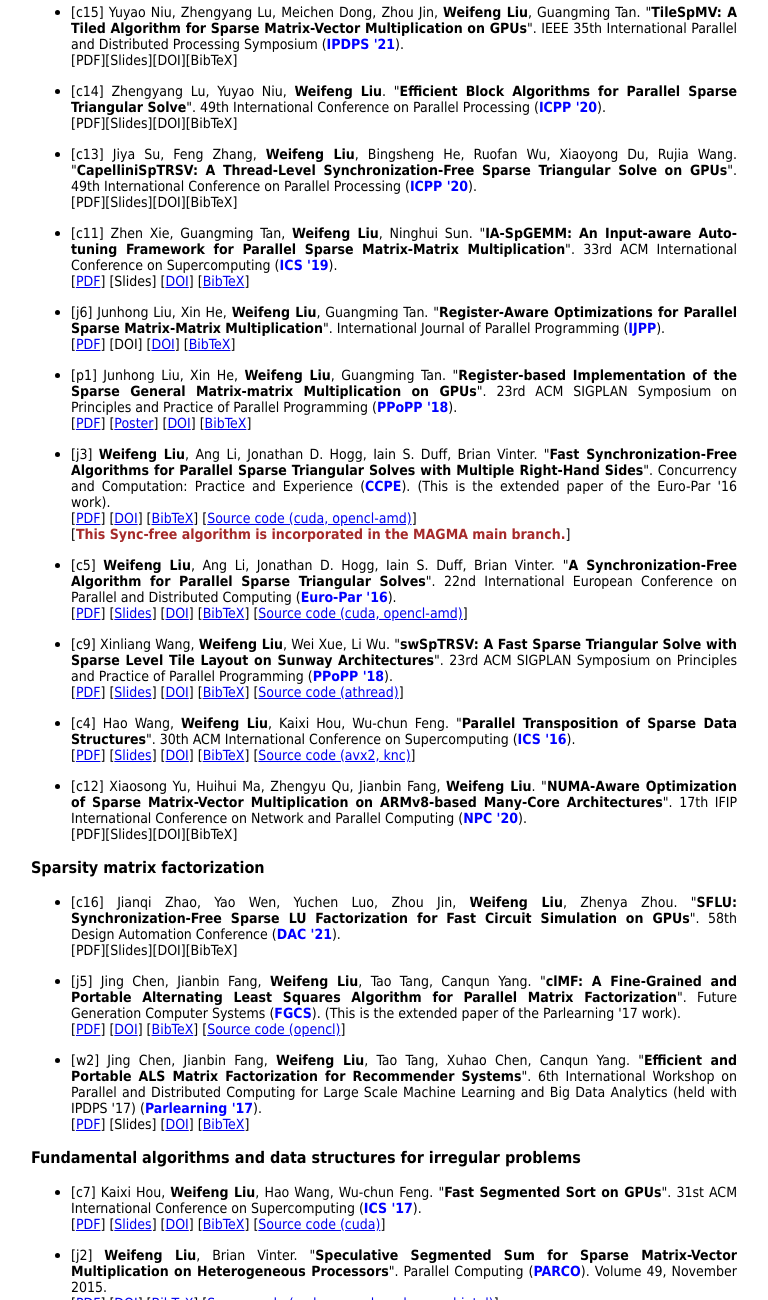
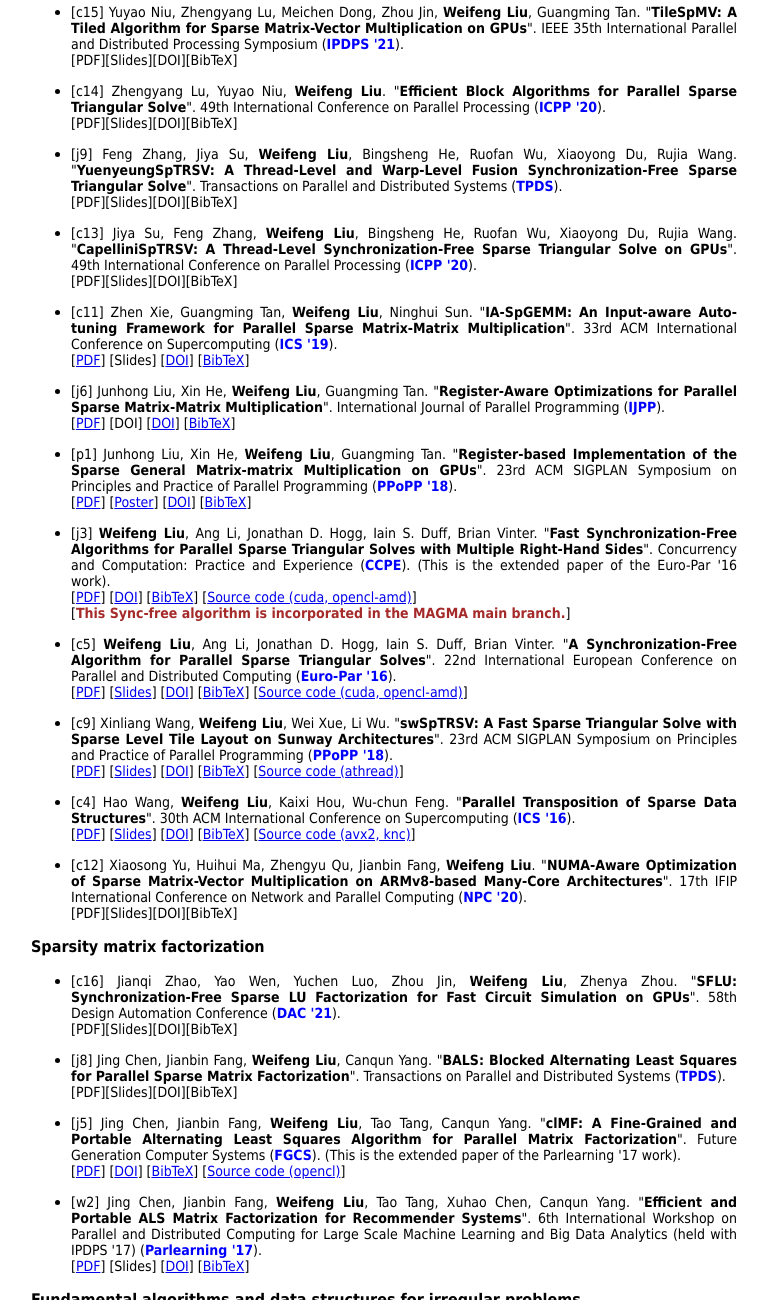
Before and after one commit to weifengliu-ssslab/weifengliu-ssslab.github.io, a plain HTML site: page papers_by_topic.html in a window 1280 px wide. Shown: the part 571-1871 px from the top of the page, without its empty margins (256-1024 px from the left). Drawn offline with Linux system fonts and the light colour scheme.

Commit message:
Update papers_by_topic.html

```diff
--- a/papers_by_topic.html
+++ b/papers_by_topic.html
@@ -193,7 +193,19 @@ by topic, or
         </p></div>
         </li>
 
-	        <li>
+        <li>
+        <div><p class="sansserif_text_small">
+        [j9]
+        Feng Zhang, Jiya Su, <embold>Weifeng Liu</embold>, Bingsheng He, Ruofan Wu, Xiaoyong Du, Rujia Wang.
+        "<embold>YuenyeungSpTRSV: A Thread-Level and Warp-Level Fusion Synchronization-Free Sparse Triangular Solve</embold>".
+        Transactions on Parallel and Distributed Systems
+        (<embold><emblue>TPDS</emblue></embold>).
+        <br>
+        [PDF][Slides][DOI][BibTeX]
+        </p></div>
+        </li>
+
+	<li>
         <div><p class="sansserif_text_small">
         [c13]
         Jiya Su, Feng Zhang, <embold>Weifeng Liu</embold>, Bingsheng He, Ruofan Wu, Xiaoyong Du, Rujia Wang.
@@ -343,6 +355,19 @@ by topic, or
         [PDF][Slides][DOI][BibTeX]
         </p></div>
         </li>
+
+        <li>
+        <div><p class="sansserif_text_small">
+        [j8]
+        Jing Chen, Jianbin Fang, <embold>Weifeng Liu</embold>, Canqun Yang.
+        "<embold>BALS: Blocked Alternating Least Squares for Parallel Sparse Matrix Factorization</embold>".
+        Transactions on Parallel and Distributed Systems
+        (<embold><emblue>TPDS</emblue></embold>).
+        <br>
+        [PDF][Slides][DOI][BibTeX]
+        </p></div>
+        </li>
+
 
         <li>
         <div><p class="sansserif_text_small">
```
